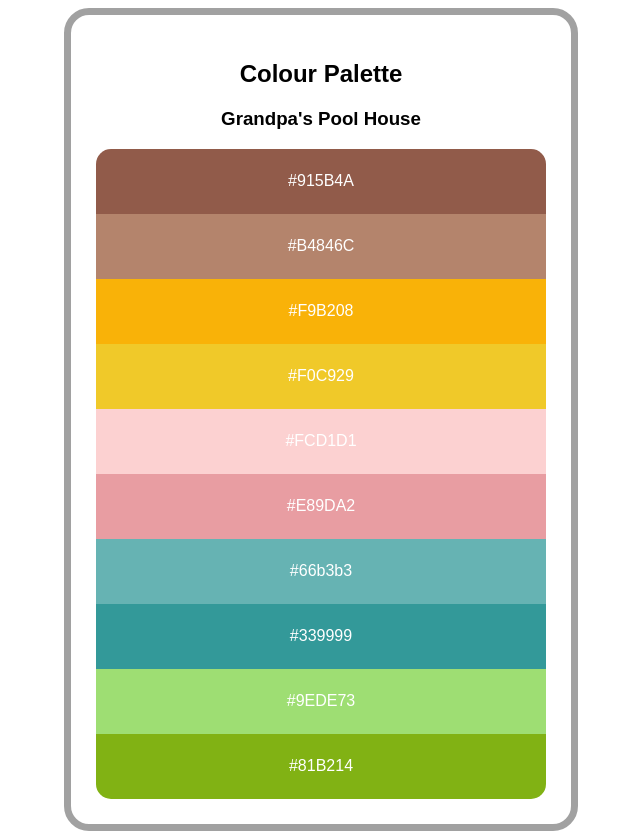
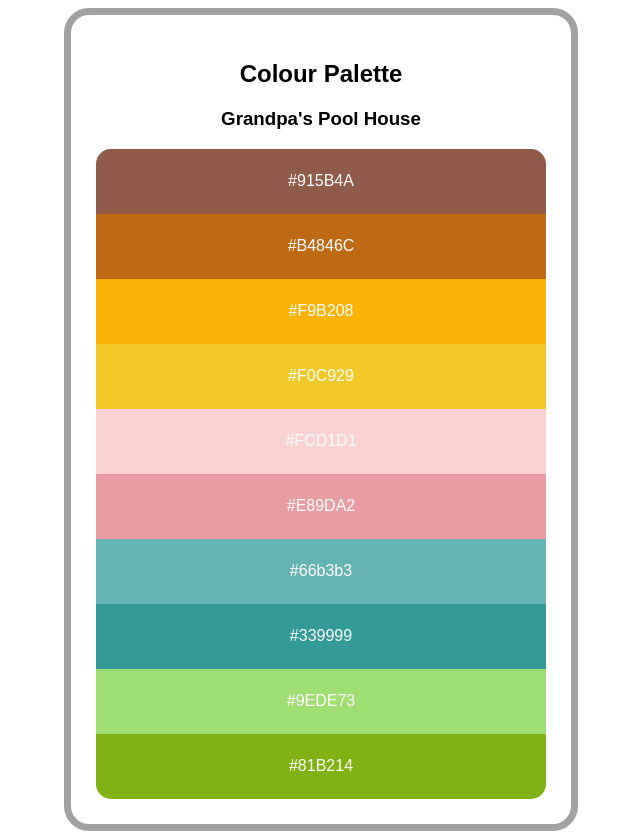
Before and after one commit to mnartstuff/gph-colors, a plain HTML site: page index.html in a window 1280 px wide. Shown: the whole page, without its empty margins (319-959 px from the left). Drawn offline with Linux system fonts and the light colour scheme.

Commit message:
Update colors.css

```diff
--- a/colors.css
+++ b/colors.css
@@ -34,7 +34,7 @@ body {
 }
 
 #color-2 {
-    background-color: #B4846C;
+    background-color: #BE6A15;
 }
 
 #color-3 {
```
